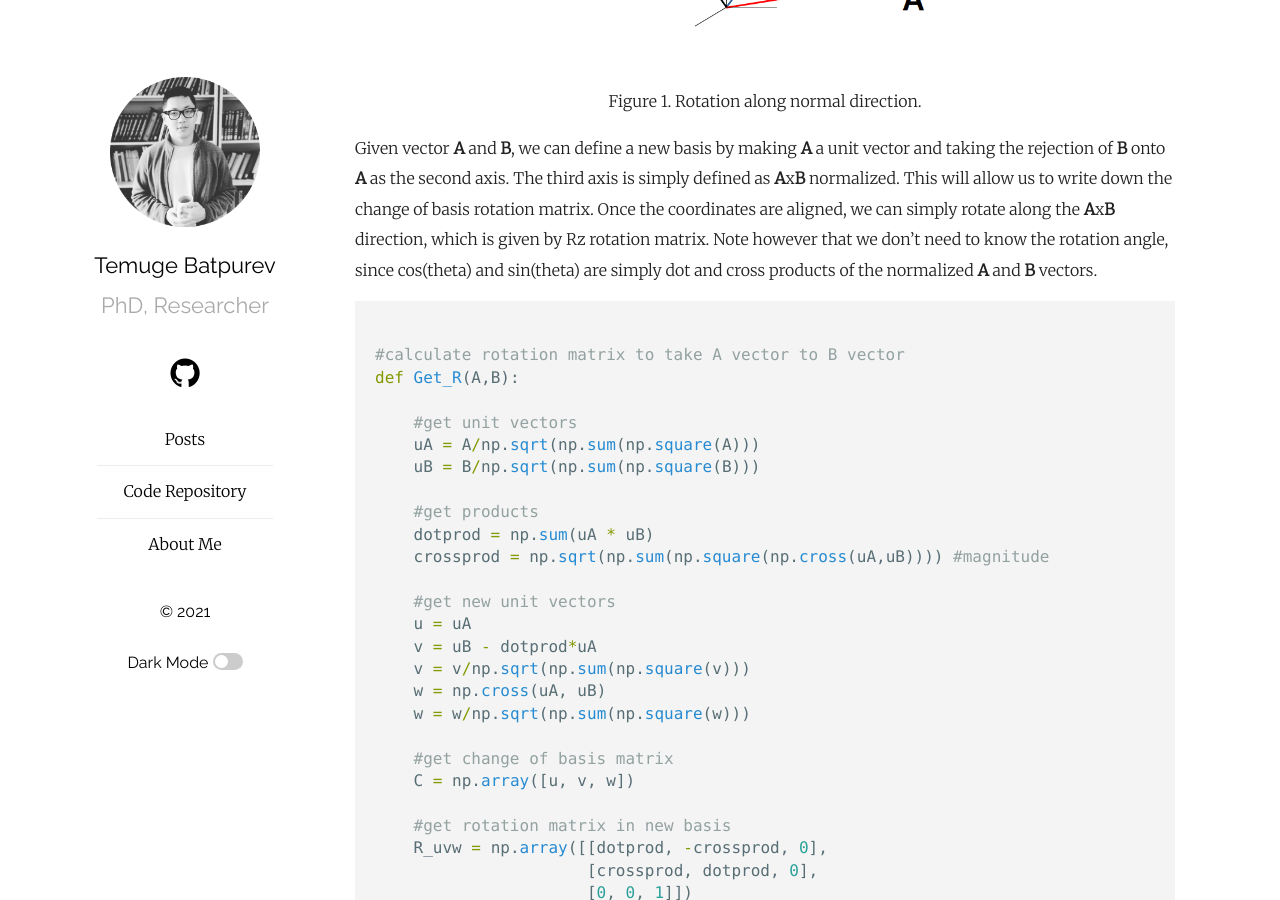
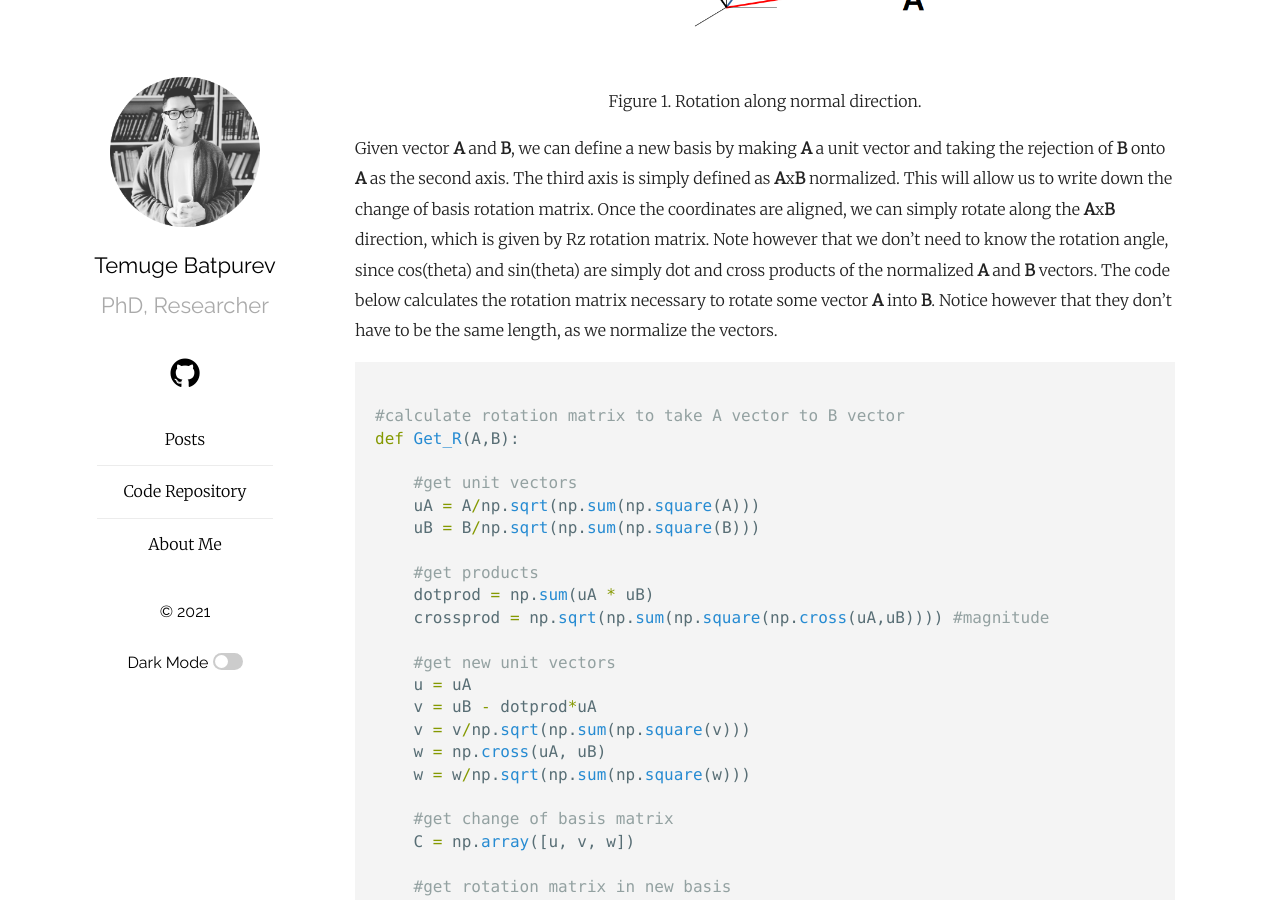
Before and after one commit to TemugeB/temugeb.github.io, a Jekyll site: the page built from _posts/2021-09-16-joint_rotations.md, in a window 1280 px wide and 900 px high, scrolled down 762 px. Built offline with Jekyll 4.4.1, drawn with Linux system fonts in a browser that asks for light colours.

Commit message:
Update 2021-09-16-joint_rotations.md

````diff
--- a/_posts/2021-09-16-joint_rotations.md
+++ b/_posts/2021-09-16-joint_rotations.md
@@ -25,7 +25,7 @@ Figure 1. Rotation along normal direction.
 
 
 Given vector **A** and **B**, we can define a new basis by making **A** a unit vector and taking the rejection of **B** onto **A** as the second axis. The third axis is simply defined as **A**x**B** normalized. This will allow us to write down the change of basis rotation matrix. Once the coordinates are aligned, we can simply rotate along the **A**x**B** direction, which is given by Rz rotation matrix. Note however that we don't need to know the rotation angle, since cos(theta)
-and sin(theta) are simply dot and cross products of the normalized **A** and **B** vectors.
+and sin(theta) are simply dot and cross products of the normalized **A** and **B** vectors. The code below calculates the rotation matrix necessary to rotate some vector **A** into **B**. Notice however that they don't have to be the same length, as we normalize the vectors.
 ```python
 
 #calculate rotation matrix to take A vector to B vector
````
